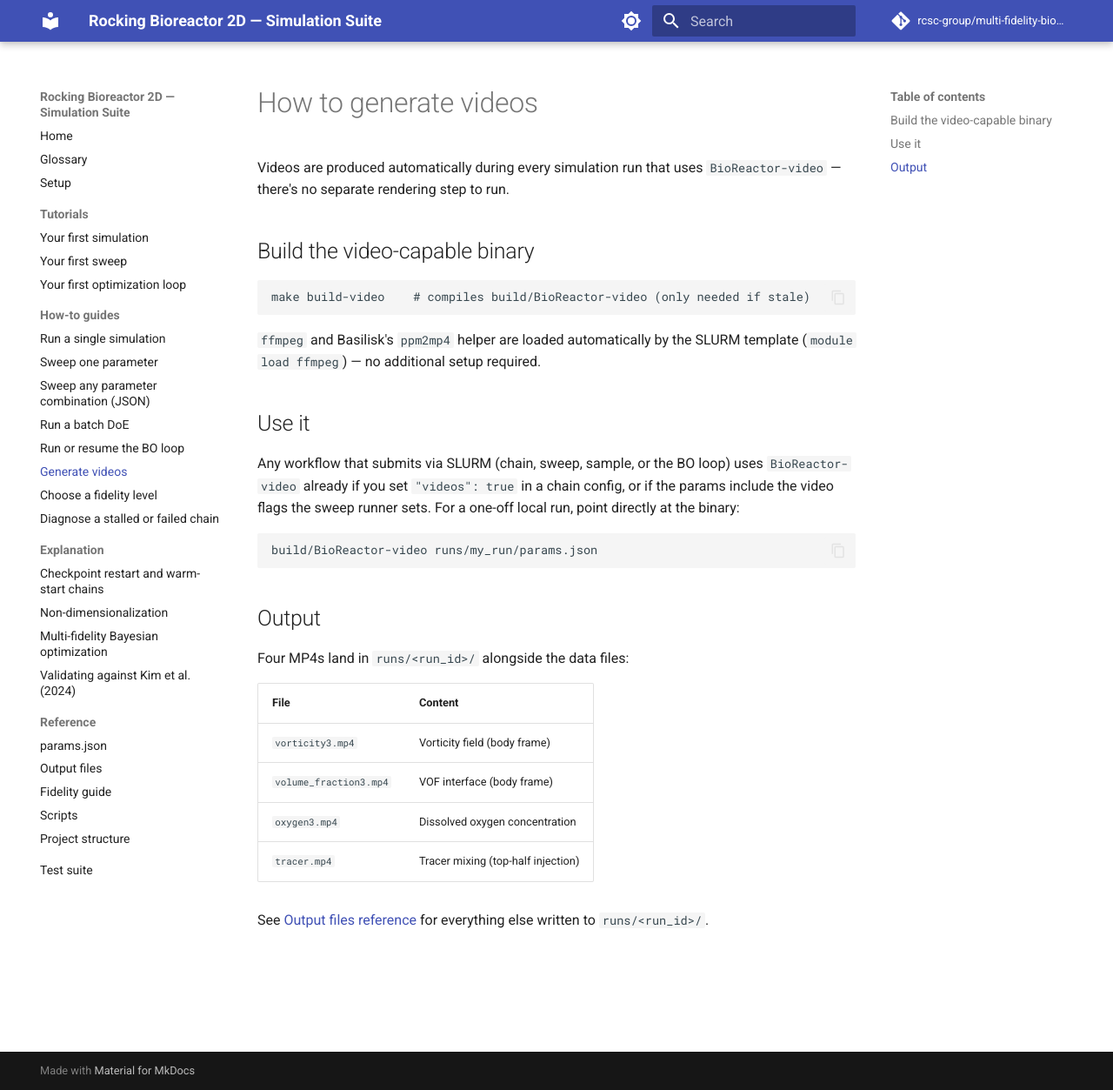
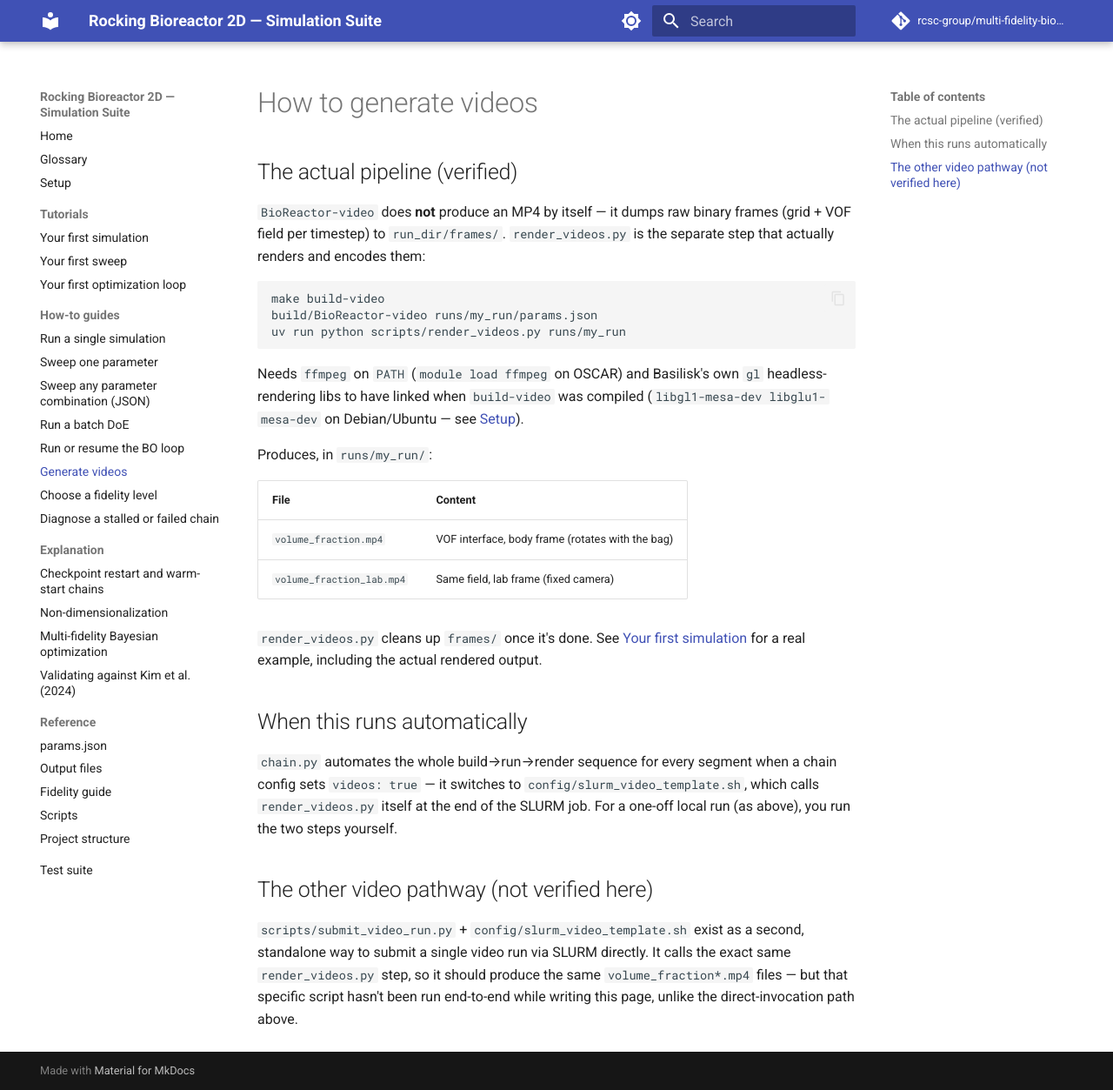
Before and after one commit to rcsc-group/multi-fidelity-bioreactor, an MkDocs documentation site: the page built from docs_site/how-to/generate-videos.md, in a window 1280 px wide and 1253 px high. Shown: the whole window at 87% size. Built offline with MkDocs 1.6.1 and Material for MkDocs 9.7.7, drawn with Linux system fonts in a browser that asks for light colours; comment, search, counter and statistics services are not loaded.

Commit message:
docs: cut no-op fluff, add real figures, fix a genuine video-pipeline bug
Cut the "Don't trust these numbers physically" warning in the first-simulation
tutorial -- it repeated, word for word in substance, what the preceding
paragraph already said. Checked every other admonition across the site
individually rather than assume the same problem was everywhere; the rest
(params.md's defaults warning, setup.md's build gotchas, etc.) are each
carrying real, non-obvious information and stayed.

Added real figures, generated from actually running things, not mocked:
- first-simulation.md: a real fidelity-5 BioReactor-video run, rendered via
  render_videos.py, converted to a GIF -- the actual sloshing motion.
- first-sweep.md: a real matplotlib plot of tau_98 across both real chain
  segments' shear_stress.dat, restart boundary marked.
- kim-et-al-validation.md: tau_100_max vs RPM, our L9/L10 numbers plotted
  against Kim et al.'s curve -- the sign-flip is far more legible as a plot
  than as two tables.
- checkpoint-restart.md: reuses the first-sweep chain plot to make the
  "restarts can look clean at a glance" point concrete before explaining why
  that's not the same as proven safe at production scale.

Generating the video figure surfaced a real bug, not just a docs gap:
BioReactor-video only dumps raw frames -- render_videos.py is the actual
rendering step, producing volume_fraction.mp4/volume_fraction_lab.mp4. The
docs (and config/slurm_video_template.sh's own header comment, and
submit_video_run.py's own print statement) claimed vorticity3.mp4/
oxygen3.mp4/tracer.mp4 instead, contradicted by the template's own last
line calling render_videos.py. Fixed the template's stale comment, its
stale ~/scratch/basilisk PATH reference (the exact footgun CLAUDE.md already
warns about elsewhere), and the script's print statement, in addition to
the docs.

.gitignore had a blanket *.png/*.mp4 rule from the old monorepo that was
silently dropping the new figures; added a docs_site/assets/ negation
alongside the existing docs/**/*.mp4 one.

````diff
--- a/docs_site/how-to/generate-videos.md
+++ b/docs_site/how-to/generate-videos.md
@@ -1,37 +1,46 @@
 # How to generate videos
 
-Videos are produced automatically during every simulation run that uses
-`BioReactor-video` — there's no separate rendering step to run.
+## The actual pipeline (verified)
 
-## Build the video-capable binary
+`BioReactor-video` does **not** produce an MP4 by itself — it dumps raw
+binary frames (grid + VOF field per timestep) to `run_dir/frames/`.
+`render_videos.py` is the separate step that actually renders and encodes
+them:
 
 ```bash
-make build-video    # compiles build/BioReactor-video (only needed if stale)
+make build-video
+build/BioReactor-video runs/my_run/params.json
+uv run python scripts/render_videos.py runs/my_run
 ```
 
-`ffmpeg` and Basilisk's `ppm2mp4` helper are loaded automatically by the
-SLURM template (`module load ffmpeg`) — no additional setup required.
+Needs `ffmpeg` on `PATH` (`module load ffmpeg` on OSCAR) and Basilisk's own
+`gl` headless-rendering libs to have linked when `build-video` was compiled
+(`libgl1-mesa-dev libglu1-mesa-dev` on Debian/Ubuntu — see [Setup](../setup.md)).
 
-## Use it
-
-Any workflow that submits via SLURM (chain, sweep, sample, or the BO loop)
-uses `BioReactor-video` already if you set `"videos": true` in a chain
-config, or if the params include the video flags the sweep runner sets. For
-a one-off local run, point directly at the binary:
-
-```bash
-build/BioReactor-video runs/my_run/params.json
-```
-
-## Output
-
-Four MP4s land in `runs/<run_id>/` alongside the data files:
+Produces, in `runs/my_run/`:
 
 | File | Content |
-|------|---------|
-| `vorticity3.mp4` | Vorticity field (body frame) |
-| `volume_fraction3.mp4` | VOF interface (body frame) |
-| `oxygen3.mp4` | Dissolved oxygen concentration |
-| `tracer.mp4` | Tracer mixing (top-half injection) |
+|---|---|
+| `volume_fraction.mp4` | VOF interface, body frame (rotates with the bag) |
+| `volume_fraction_lab.mp4` | Same field, lab frame (fixed camera) |
 
-See [Output files reference](../reference/output-files.md) for everything else written to `runs/<run_id>/`.
+`render_videos.py` cleans up `frames/` once it's done. See
+[Your first simulation](../tutorials/first-simulation.md) for a real
+example, including the actual rendered output.
+
+## When this runs automatically
+
+`chain.py` automates the whole build→run→render sequence for every segment
+when a chain config sets `videos: true` — it switches to
+`config/slurm_video_template.sh`, which calls `render_videos.py` itself at
+the end of the SLURM job. For a one-off local run (as above), you run the
+two steps yourself.
+
+## The other video pathway (not verified here)
+
+`scripts/submit_video_run.py` + `config/slurm_video_template.sh` exist as a
+second, standalone way to submit a single video run via SLURM directly.
+It calls the exact same `render_videos.py` step, so it should produce the
+same `volume_fraction*.mp4` files — but that specific script hasn't been
+run end-to-end while writing this page, unlike the direct-invocation path
+above.
--- a/docs_site/tutorials/first-simulation.md
+++ b/docs_site/tutorials/first-simulation.md
@@ -91,12 +91,55 @@
 }
 ```
 
-!!! warning "Don't trust these numbers physically"
-    `kLa_25 ≈ 1762 h⁻¹` is not a real oxygen-transfer rate for anything —
-    it's an artifact of the artificially short `n_mix_cycles`/`t_end` we used
-    to make this tutorial fast. Fidelity 3 is for smoke-testing the pipeline
-    only; see the [fidelity guide](../reference/fidelity-guide.md) for which
-    level to use when you actually care about the physics.
+## 5. See it
+
+Fidelity 3 is too coarse to look at — 8×8 cells barely resolves the
+interface. Bumping to fidelity 5 (32×32) and using `BioReactor-video`
+instead makes the sloshing actually visible, at the cost of ~1 minute
+instead of ~15 seconds:
+
+```bash
+make build-video
+mkdir -p runs/tutorial_video_demo
+cat > runs/tutorial_video_demo/params.json <<'EOF'
+{
+  "run_id": "tutorial_video_demo",
+  "fidelity": 5,
+  "omega_b": 3.93,
+  "n_harmonics": 1,
+  "theta_max": [7.0, 0.0, 0.0],
+  "phi_angular": [0.0, 0.0, 0.0],
+  "omega_h": 0.0,
+  "amplitude_h": [0.0, 0.0, 0.0],
+  "phi_horizontal": [0.0, 0.0, 0.0],
+  "geometry": {"a": 0.25, "b": 0.071, "n": 8.0},
+  "fill_level": 0.5,
+  "n_mix_cycles": 8,
+  "t_end": 20.0
+}
+EOF
+build/BioReactor-video runs/tutorial_video_demo/params.json
+uv run python scripts/render_videos.py runs/tutorial_video_demo
+```
+
+`BioReactor-video` itself only dumps raw binary frames to
+`runs/tutorial_video_demo/frames/` — `render_videos.py` is the separate step
+that actually renders and encodes them (needs `ffmpeg` on `PATH`; `module
+load ffmpeg` on OSCAR), producing `volume_fraction.mp4` (body frame, rocking
+with the bag) and `volume_fraction_lab.mp4` (lab frame, fixed camera):
+
+![Body-frame volume-fraction animation from a real fidelity-5 run: the liquid (dark) sloshing as the bag rocks back and forth.](../assets/img/first-simulation-fidelity5.gif)
+
+This is the same VOF field that `vol_frac_interf.dat` records numerically —
+the video is just that field rendered frame by frame, nothing the solver
+computes differently.
+
+!!! note "There's a second, separate video pipeline"
+    `config/slurm_video_template.sh` + `scripts/submit_video_run.py` render
+    videos a different way — directly from Basilisk's own view/`bview`
+    output via `ppm2mp4`, producing `vorticity3.mp4`/`oxygen3.mp4`/`tracer*.mp4`
+    instead of `volume_fraction*.mp4`. That path hasn't been exercised while
+    writing this page; the steps above are the ones actually verified here.
 
 ## What you just exercised
 
````
Also changed, not shown: docs_site/explanation/checkpoint-restart.md (+11 -0 lines), docs_site/explanation/kim-et-al-validation.md (+2 -0 lines), docs_site/reference/output-files.md (+3 -4 lines), docs_site/tutorials/first-sweep.md (+16 -0 lines), docs_site/assets/img/first-simulation-fidelity5.gif (added), docs_site/assets/img/first-sweep-tau98.png (added), docs_site/assets/img/kim-validation-tau100max.png (added), 3 other files.
